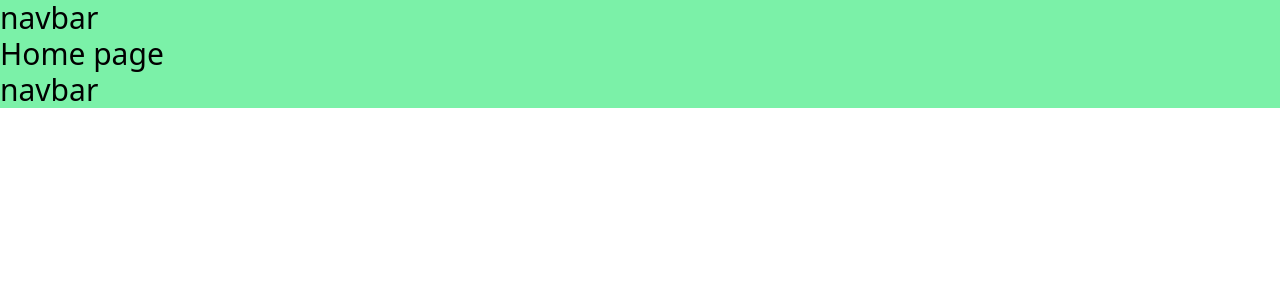
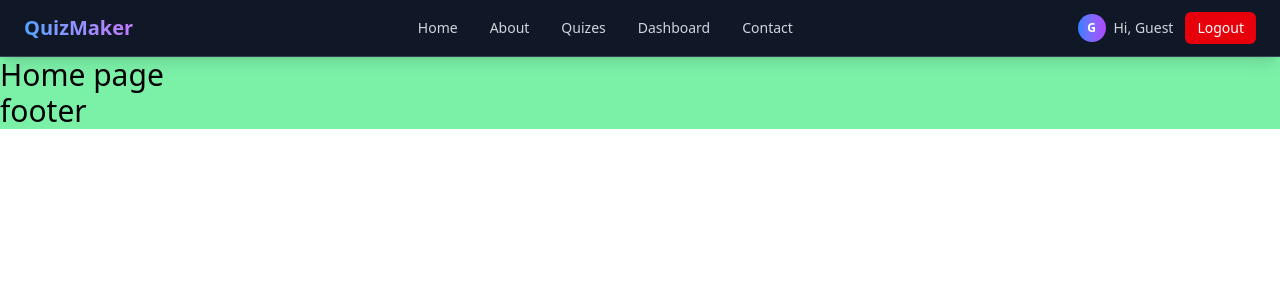
Before and after one commit to ikeshav26/codsoft, a React (Vite) app in the folder QUIZ_MAKER/frontend/: page / in a window 1280 px wide. Shown: the top 300 px of the page. Built offline with nearby package versions, Linux system fonts and the light colour scheme.

Commit message:
Navbar designed

```diff
--- a/QUIZ_MAKER/frontend/src/App.jsx
+++ b/QUIZ_MAKER/frontend/src/App.jsx
@@ -26,7 +26,7 @@ const App = () => {
       <Route path='/signup' element={<Signup/>}/>
       <Route path='/dashboard' element={<Dashboard/>}/>
      </Routes>
-    {location.pathname !== '/login' && location.pathname !== '/signup' && <Navbar/>}
+    {location.pathname !== '/login' && location.pathname !== '/signup' && <Footer/>}
      <Toaster/>
     </div>
   )
--- a/QUIZ_MAKER/frontend/src/components/Navbar.jsx
+++ b/QUIZ_MAKER/frontend/src/components/Navbar.jsx
@@ -1,11 +1,187 @@
-import React from 'react'
+import React, { useContext, useState } from 'react';
+import { Link } from 'react-router-dom';
+import { AppContext } from '../context/AppContext';
 
 const Navbar = () => {
+ const {user, setuser, navigate}=useContext(AppContext)
+ const [isMenuOpen, setIsMenuOpen] = useState(false)
+ const userName = user ? user.username || "Guest":"Guest";
+
+ const handleLogout = () => {
+   localStorage.removeItem('user');
+   setuser(null);
+   navigate('/');
+   setIsMenuOpen(false);
+ }
+
+ const toggleMenu = () => {
+   setIsMenuOpen(!isMenuOpen);
+ }
+
+ const closeMenu = () => {
+   setIsMenuOpen(false);
+ }
+
   return (
-    <div>
-      navbar
-    </div>
-  )
-}
+    <>
+    <nav className="bg-gray-900 shadow-lg px-6 py-3 flex items-center justify-between border-b border-gray-700 sticky top-0 z-50">
+      <div className="text-xl font-bold bg-gradient-to-r from-blue-400 to-purple-400 bg-clip-text text-transparent">
+        <Link to="/" className="hover:opacity-80 transition-opacity duration-200" onClick={closeMenu}>QuizMaker</Link>
+      </div>
 
-export default Navbar
+      {/* Desktop Navigation */}
+      <div className="space-x-8 hidden md:flex">
+        <Link to="/" className="text-gray-300 hover:text-blue-400 transition-colors duration-200 text-sm font-medium relative group">
+          Home
+          <span className="absolute -bottom-1 left-0 w-0 h-0.5 bg-blue-400 transition-all duration-200 group-hover:w-full"></span>
+        </Link>
+        <Link to="/about" className="text-gray-300 hover:text-blue-400 transition-colors duration-200 text-sm font-medium relative group">
+          About
+          <span className="absolute -bottom-1 left-0 w-0 h-0.5 bg-blue-400 transition-all duration-200 group-hover:w-full"></span>
+        </Link>
+        <Link to="/quizes" className="text-gray-300 hover:text-blue-400 transition-colors duration-200 text-sm font-medium relative group">
+          Quizes
+          <span className="absolute -bottom-1 left-0 w-0 h-0.5 bg-blue-400 transition-all duration-200 group-hover:w-full"></span>
+        </Link>
+        {user && (
+          <Link to="/dashboard" className="text-gray-300 hover:text-blue-400 transition-colors duration-200 text-sm font-medium relative group">
+            Dashboard
+            <span className="absolute -bottom-1 left-0 w-0 h-0.5 bg-blue-400 transition-all duration-200 group-hover:w-full"></span>
+          </Link>
+        )}
+        <Link to="/contact" className="text-gray-300 hover:text-blue-400 transition-colors duration-200 text-sm font-medium relative group">
+          Contact
+          <span className="absolute -bottom-1 left-0 w-0 h-0.5 bg-blue-400 transition-all duration-200 group-hover:w-full"></span>
+        </Link>
+      </div>
+
+      {/* Desktop User Actions */}
+      <div className="hidden md:flex items-center space-x-3">
+        {!user ? (
+          <>
+            <Link to="/login" className="px-4 py-2 bg-blue-600 text-white rounded-md hover:bg-blue-700 transition-colors duration-200 text-sm font-medium shadow-sm">
+              Login
+            </Link>
+            <Link to="/signup" className="px-4 py-2 border border-blue-500 text-blue-400 rounded-md hover:bg-blue-500 hover:text-white transition-all duration-200 text-sm font-medium">
+              Sign Up
+            </Link>
+          </>
+        ) : (
+          <div className="flex items-center space-x-3">
+            <div className="flex items-center space-x-2">
+              <div className="w-7 h-7 bg-gradient-to-r from-blue-500 to-purple-500 rounded-full flex items-center justify-center text-white font-semibold text-xs">
+                {userName.charAt(0).toUpperCase()}
+              </div>
+              <span className="text-gray-300 text-sm font-medium">Hi, {userName}</span>
+            </div>
+            <button onClick={handleLogout} className="px-3 py-1.5 bg-red-600 text-white rounded-md hover:bg-red-700 transition-colors duration-200 text-sm font-medium">
+              Logout
+            </button>
+          </div>
+        )}
+      </div>
+
+      {/* Mobile Hamburger Button */}
+      <div className="md:hidden">
+        <button
+          onClick={toggleMenu}
+          className="text-gray-300 hover:text-blue-400 focus:outline-none focus:text-blue-400 transition-colors duration-200"
+        >
+          <svg className="h-6 w-6" fill="none" viewBox="0 0 24 24" stroke="currentColor">
+            {isMenuOpen ? (
+              <path strokeLinecap="round" strokeLinejoin="round" strokeWidth={2} d="M6 18L18 6M6 6l12 12" />
+            ) : (
+              <path strokeLinecap="round" strokeLinejoin="round" strokeWidth={2} d="M4 6h16M4 12h16M4 18h16" />
+            )}
+          </svg>
+        </button>
+      </div>
+    </nav>
+
+    {/* Mobile Menu */}
+    {isMenuOpen && (
+      <div className="md:hidden bg-gray-900 border-b border-gray-700 shadow-lg">
+        <div className="px-6 py-4 space-y-3">
+          {/* Mobile Navigation Links */}
+          <Link
+            to="/"
+            className="block text-gray-300 hover:text-blue-400 transition-colors duration-200 text-sm font-medium py-2"
+            onClick={closeMenu}
+          >
+            Home
+          </Link>
+          <Link
+            to="/about"
+            className="block text-gray-300 hover:text-blue-400 transition-colors duration-200 text-sm font-medium py-2"
+            onClick={closeMenu}
+          >
+            About
+          </Link>
+          <Link
+            to="/quizes"
+            className="block text-gray-300 hover:text-blue-400 transition-colors duration-200 text-sm font-medium py-2"
+            onClick={closeMenu}
+          >
+            Quizes
+          </Link>
+          {user && (
+            <Link
+              to="/dashboard"
+              className="block text-gray-300 hover:text-blue-400 transition-colors duration-200 text-sm font-medium py-2"
+              onClick={closeMenu}
+            >
+              Dashboard
+            </Link>
+          )}
+          <Link
+            to="/contact"
+            className="block text-gray-300 hover:text-blue-400 transition-colors duration-200 text-sm font-medium py-2"
+            onClick={closeMenu}
+          >
+            Contact
+          </Link>
+
+          {/* Mobile User Actions */}
+          <div className="pt-4 border-t border-gray-700">
+            {!user ? (
+              <div className="space-y-3">
+                <Link
+                  to="/login"
+                  className="block w-full text-center px-4 py-2 bg-blue-600 text-white rounded-md hover:bg-blue-700 transition-colors duration-200 text-sm font-medium"
+                  onClick={closeMenu}
+                >
+                  Login
+                </Link>
+                <Link
+                  to="/signup"
+                  className="block w-full text-center px-4 py-2 border border-blue-500 text-blue-400 rounded-md hover:bg-blue-500 hover:text-white transition-all duration-200 text-sm font-medium"
+                  onClick={closeMenu}
+                >
+                  Sign Up
+                </Link>
+              </div>
+            ) : (
+              <div className="space-y-3">
+                <div className="flex items-center space-x-2 py-2">
+                  <div className="w-7 h-7 bg-gradient-to-r from-blue-500 to-purple-500 rounded-full flex items-center justify-center text-white font-semibold text-xs">
+                    {userName.charAt(0).toUpperCase()}
+                  </div>
+                  <span className="text-gray-300 text-sm font-medium">Hi, {userName}</span>
+                </div>
+                <button
+                  onClick={handleLogout}
+                  className="block w-full text-center px-4 py-2 bg-red-600 text-white rounded-md hover:bg-red-700 transition-colors duration-200 text-sm font-medium"
+                >
+                  Logout
+                </button>
+              </div>
+            )}
+          </div>
+        </div>
+      </div>
+    )}
+  </>
+  );
+};
+
+export default Navbar;
--- a/QUIZ_MAKER/frontend/src/context/AppContext.jsx
+++ b/QUIZ_MAKER/frontend/src/context/AppContext.jsx
@@ -6,7 +6,7 @@ const AppContext=createContext();
 
 
 const AppProvider=({children})=>{
-    const [user, setuser] = useState(null);
+    const [user, setuser] = useState(true);
     const navigate=useNavigate();
     const location=useLocation();
 
```
